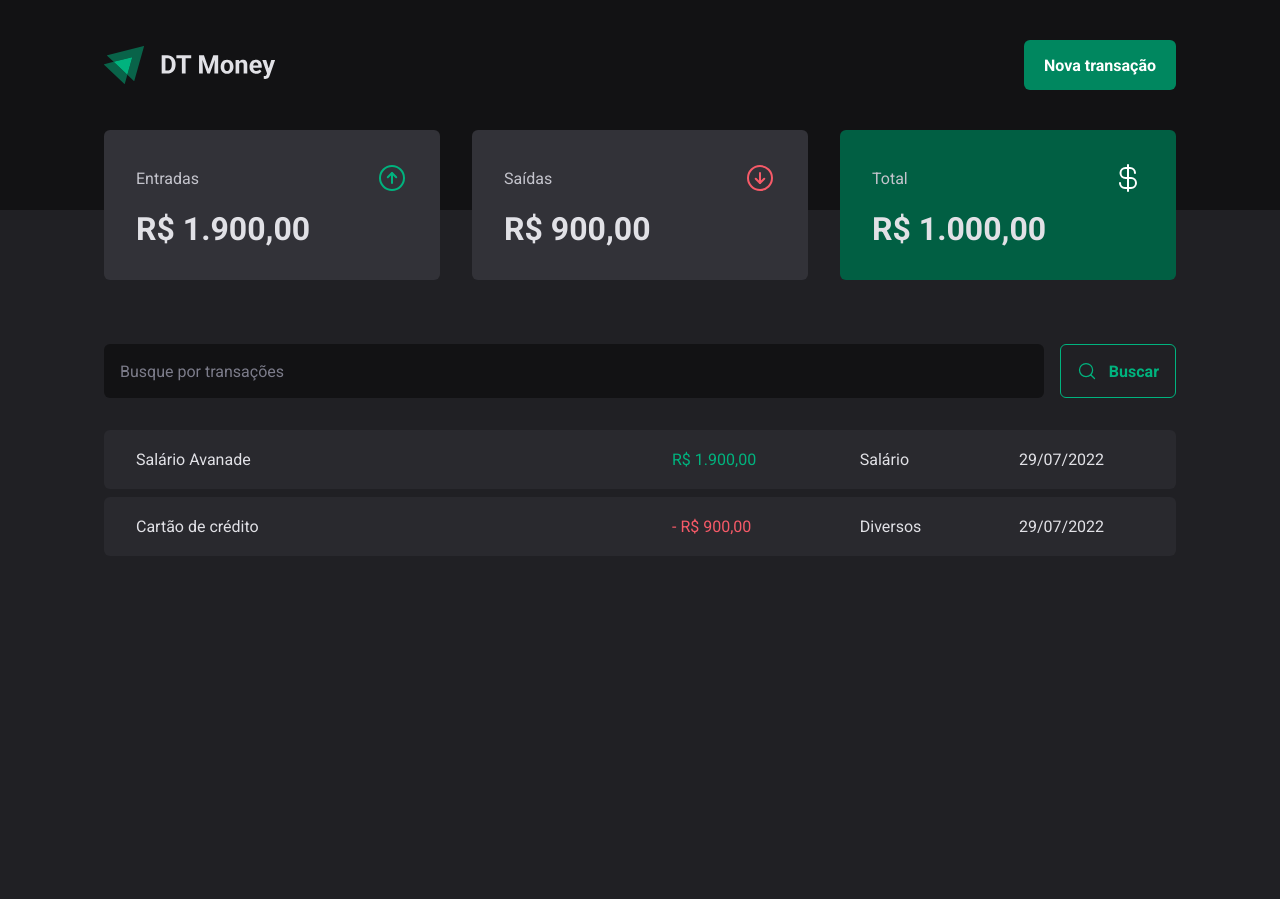
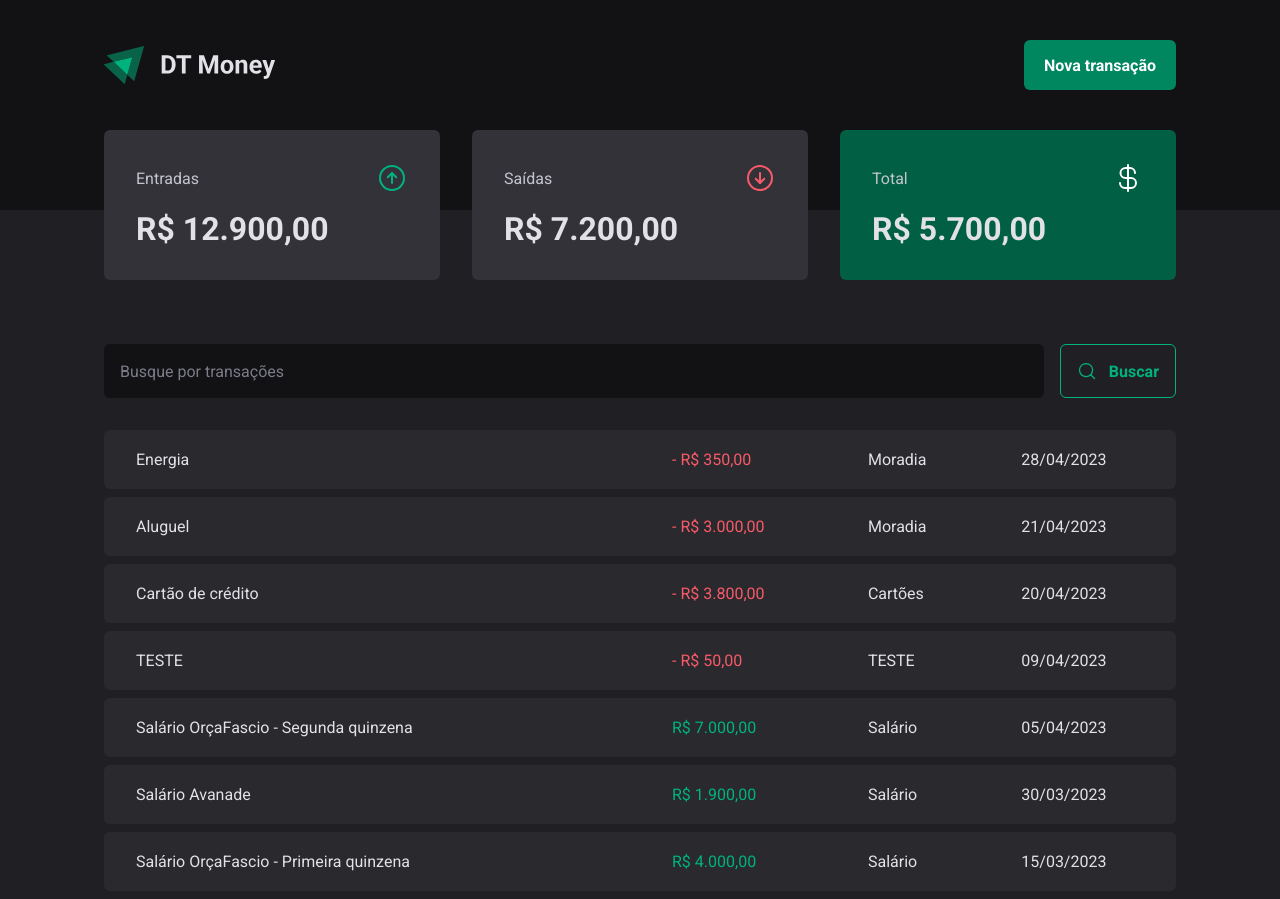
Before and after one commit to nathallye/ignite-dt-money, a React (Vite) app: page / in a window 1280 px wide. Before the commit the page ends 800 px from the top, so only its background shows below. Built offline with nearby package versions, Linux system fonts and the light colour scheme; data requests are answered from the project's data file.

Commit message:
Creating new transaction

```diff
--- a/server.json
+++ b/server.json
@@ -6,15 +6,55 @@
       "type": "income",
       "category": "Salário",
       "price": 1900,
-      "createdAt": "2022-07-29T19:36:44.505Z"
+      "createdAt": "2023-03-30T19:36:44.505Z"
     },
     {
       "id": 2,
       "description": "Cartão de crédito",
       "type": "outcome",
-      "category": "Diversos",
-      "price": 900,
-      "createdAt": "2022-07-29T19:30:44.505Z"
+      "category": "Cartões",
+      "price": 3800,
+      "createdAt": "2023-04-20T19:36:44.505Z"
+    },
+    {
+      "id": 3,
+      "description": "Salário OrçaFascio - Segunda quinzena",
+      "type": "income",
+      "category": "Salário",
+      "price": 7000,
+      "createdAt": "2023-04-05T19:36:44.505Z"
+    },
+    {
+      "id": 4,
+      "description": "Aluguel",
+      "type": "outcome",
+      "category": "Moradia",
+      "price": 3000,
+      "createdAt": "2023-04-21T19:36:44.505Z"
+    },
+    {
+      "id": 5,
+      "description": "Salário OrçaFascio - Primeira quinzena",
+      "type": "income",
+      "category": "Salário",
+      "price": 4000,
+      "createdAt": "2023-03-15T19:36:44.505Z"
+    },
+    {
+      "id": 6,
+      "description": "Energia",
+      "type": "outcome",
+      "category": "Moradia",
+      "price": 350,
+      "createdAt": "2023-04-28T19:36:44.505Z"
+    },
+    {
+      "description": "TESTE",
+      "price": 50,
+      "category": "TESTE",
+      "type": "outcome",
+      "createdAt": "2023-04-09T05:57:14.294Z",
+      "id": 7
     }
   ]
 }
--- a/src/components/NewTransactionModal/NewTransactionModal.tsx
+++ b/src/components/NewTransactionModal/NewTransactionModal.tsx
@@ -1,8 +1,11 @@
+import { useContext } from "react";
+import { Controller, useForm } from "react-hook-form";
 import { ArrowCircleDown, ArrowCircleUp, X } from "phosphor-react";
-import { Controller, useForm } from "react-hook-form";
 import * as Dialog from "@radix-ui/react-dialog";
 import * as zod from "zod";
 import { zodResolver } from "@hookform/resolvers/zod";
+
+import { TransactionsContext } from "../../contexts/TransactionsContext";
 
 import {
   CloseButton,
@@ -22,11 +25,14 @@ const newTransactionFormSchema = zod.object({
 type NewTransactionFormInputs = zod.infer<typeof newTransactionFormSchema>;
 
 export const NewTransactionModal = () => {
+  const { createTransaction } = useContext(TransactionsContext);
+
   const {
     control,
     register,
     handleSubmit,
-    formState: { isSubmitting }
+    formState: { isSubmitting },
+    reset
   } = useForm<NewTransactionFormInputs>({
     resolver: zodResolver(newTransactionFormSchema),
     defaultValues: {
@@ -35,9 +41,16 @@ export const NewTransactionModal = () => {
   });
 
 const createNewTransactionHandler = async (data: NewTransactionFormInputs) => {
-    await new Promise((resolve) => setTimeout(resolve, 2000));
+  const { description, price, category, type } = data;
 
-    console.log(data);
+  await createTransaction({
+    description,
+    price,
+    category,
+    type
+  });
+
+  reset();
   }
 
   return (
--- a/src/contexts/TransactionsContext.tsx
+++ b/src/contexts/TransactionsContext.tsx
@@ -10,9 +10,17 @@ interface Transaction {
   createdAt: string;
 }
 
+interface CreateTransactionInput {
+  description: string;
+  price: number;
+  category: string;
+  type: "income" | "outcome";
+}
+
 interface TransactionsContextType {
   transactions: Transaction[];
   fetchTransactions: (query?: string) => Promise<void>;
+  createTransaction: (data: CreateTransactionInput) => Promise<void>;
 }
 
 interface TransactionsProvideType {
@@ -27,11 +35,27 @@ export const TransactionsProvider = ({ children }: TransactionsProvideType) => {
   const fetchTransactions = async (query?: string) => {
     const response = await api.get("transactions", {
       params: {
+        _sort: "createdAt", // ordena por dada
+        _order: "desc", // na ordem decrescente
         q: query
-      }
+      },
     });
 
     setTransactions(response.data);
+  };
+
+  const createTransaction = async (data: CreateTransactionInput) => {
+    const { description, price, category, type } = data;
+
+    const response = await api.post("transactions", {
+      description,
+      price,
+      category,
+      type,
+      createdAt: new Date() // precisa enviar só porque o json server não consegue criar sozinho
+    });
+
+    setTransactions((state) => [response.data, ...state]);
   };
 
   useEffect(() => {
@@ -39,7 +63,9 @@ export const TransactionsProvider = ({ children }: TransactionsProvideType) => {
   }, []); // como não foi informado uma DependencyList, esse useEffect será executado apenas uma única vez
 
   return (
-    <TransactionsContext.Provider value={{ transactions, fetchTransactions }}>
+    <TransactionsContext.Provider
+      value={{ transactions, fetchTransactions, createTransaction }}
+    >
       {children}
     </TransactionsContext.Provider>
   );
```
